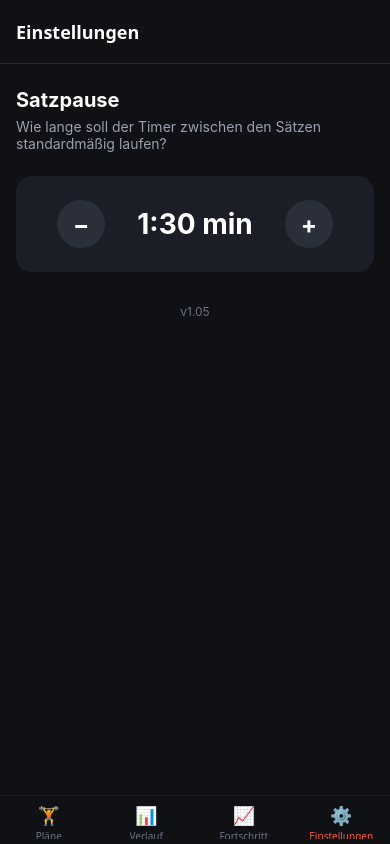
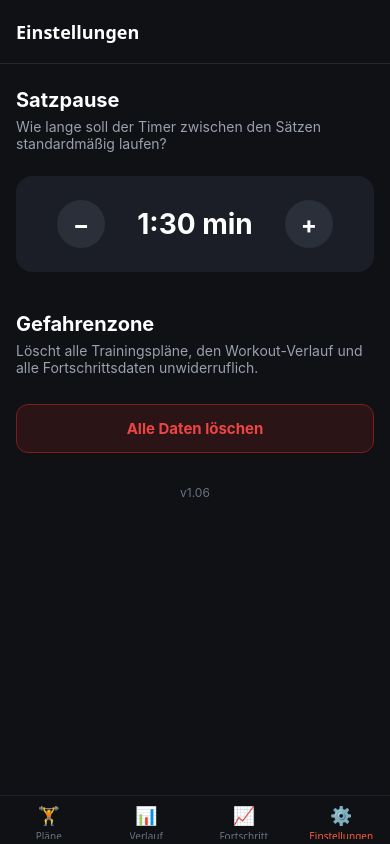
Before and after one commit to DRaccon-b/Gym-Raccon, a React Native app: screen /SettingsTab in a window 390 px wide. Built offline with nearby package versions, Linux system fonts and the light colour scheme.

Commit message:
Add "Alle Daten löschen" option in Einstellungen
New danger-zone button on the Settings tab that wipes all workout
plans, session history, and progress data (double confirmation via
Alert to avoid accidental taps). Rest-timer preference is untouched.

```diff
--- a/src/constants/version.ts
+++ b/src/constants/version.ts
@@ -1 +1 @@
-export const APP_VERSION = 'v1.05';
+export const APP_VERSION = 'v1.06';
--- a/src/context/AppDataContext.tsx
+++ b/src/context/AppDataContext.tsx
@@ -10,6 +10,7 @@ type AppDataContextValue = {
   deletePlan: (planId: string) => Promise<void>;
   addSession: (session: WorkoutSession) => Promise<void>;
   deleteSession: (sessionId: string) => Promise<void>;
+  clearAllData: () => Promise<void>;
 };
 
 const AppDataContext = createContext<AppDataContextValue | undefined>(undefined);
@@ -60,9 +61,24 @@ export function AppDataProvider({ children }: { children: React.ReactNode }) {
     });
   }, []);
 
+  const clearAllData = useCallback(async () => {
+    setPlans([]);
+    setSessions([]);
+    await Promise.all([savePlans([]), saveSessions([])]);
+  }, []);
+
   return (
     <AppDataContext.Provider
-      value={{ plans, sessions, loading, addPlan, deletePlan, addSession, deleteSession }}
+      value={{
+        plans,
+        sessions,
+        loading,
+        addPlan,
+        deletePlan,
+        addSession,
+        deleteSession,
+        clearAllData,
+      }}
     >
       {children}
     </AppDataContext.Provider>
--- a/src/screens/SettingsScreen.tsx
+++ b/src/screens/SettingsScreen.tsx
@@ -1,6 +1,7 @@
 import React from 'react';
-import { View, Text, TouchableOpacity, StyleSheet } from 'react-native';
+import { View, Text, TouchableOpacity, StyleSheet, Alert } from 'react-native';
 import { useSettings } from '../context/SettingsContext';
+import { useAppData } from '../context/AppDataContext';
 import { APP_VERSION } from '../constants/version';
 
 const STEP = 15;
@@ -17,6 +18,35 @@ function formatSeconds(seconds: number): string {
 
 export default function SettingsScreen() {
   const { restSeconds, setRestSeconds } = useSettings();
+  const { clearAllData } = useAppData();
+
+  function handleClearAll() {
+    Alert.alert(
+      'Alles löschen?',
+      'Das löscht unwiderruflich alle Trainingspläne, deinen kompletten Workout-Verlauf und alle Fortschrittsdaten. Das kann nicht rückgängig gemacht werden.',
+      [
+        { text: 'Abbrechen', style: 'cancel' },
+        {
+          text: 'Endgültig löschen',
+          style: 'destructive',
+          onPress: () => {
+            Alert.alert(
+              'Bist du sicher?',
+              'Wirklich ALLE Daten löschen?',
+              [
+                { text: 'Abbrechen', style: 'cancel' },
+                {
+                  text: 'Ja, alles löschen',
+                  style: 'destructive',
+                  onPress: () => clearAllData(),
+                },
+              ]
+            );
+          },
+        },
+      ]
+    );
+  }
 
   function decrease() {
     setRestSeconds(Math.max(MIN_SECONDS, restSeconds - STEP));
@@ -42,6 +72,14 @@ export default function SettingsScreen() {
           <Text style={styles.stepperButtonText}>+</Text>
         </TouchableOpacity>
       </View>
+
+      <Text style={[styles.sectionTitle, { marginTop: 40 }]}>Gefahrenzone</Text>
+      <Text style={styles.sectionSubtitle}>
+        Löscht alle Trainingspläne, den Workout-Verlauf und alle Fortschrittsdaten unwiderruflich.
+      </Text>
+      <TouchableOpacity style={styles.dangerButton} onPress={handleClearAll}>
+        <Text style={styles.dangerButtonText}>Alle Daten löschen</Text>
+      </TouchableOpacity>
 
       <Text style={styles.version}>{APP_VERSION}</Text>
     </View>
@@ -71,5 +109,15 @@ const styles = StyleSheet.create({
   },
   stepperButtonText: { color: '#fff', fontSize: 24, fontWeight: '700' },
   stepperValue: { color: '#fff', fontSize: 28, fontWeight: '700', minWidth: 110, textAlign: 'center' },
+  dangerButton: {
+    marginTop: 4,
+    backgroundColor: '#2a1416',
+    borderWidth: 1,
+    borderColor: '#7f1d1d',
+    borderRadius: 12,
+    paddingVertical: 14,
+    alignItems: 'center',
+  },
+  dangerButtonText: { color: '#ef4444', fontSize: 15, fontWeight: '700' },
   version: { color: '#6b7280', fontSize: 12, textAlign: 'center', marginTop: 32 },
 });
```
